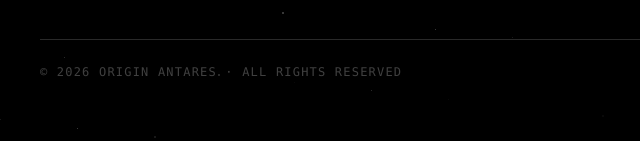
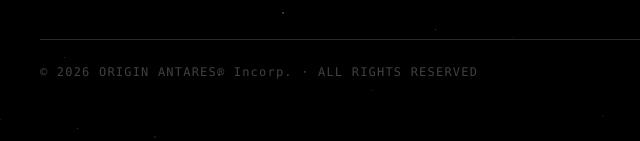
Before and after one commit to originantares/Origin-Antares, a plain HTML site: page events.html in a window 1280 px wide. Shown: the part 3199-3340 px from the top of the page, 0-640 px from the left. Drawn offline with Linux system fonts and the light colour scheme.

Commit message:
Update copyright notice in events.html

```diff
--- a/events.html
+++ b/events.html
@@ -1069,7 +1069,7 @@
                     <div
                         class="mt-14 pt-6 flex flex-col md:flex-row items-center justify-between gap-4 border-t border-primary/8">
                         <p class="text-xs tracking-widest text-white/25" style="font-family: var(--font-mono);">© 2026
-                            ORIGIN ANTARES · ALL RIGHTS RESERVED</p>
+                            ORIGIN ANTARES® Incorp. · ALL RIGHTS RESERVED</p>
                         <div class="flex items-center gap-6"><a
                                 class="text-xs tracking-widest transition-colors hover:text-white text-white/25"
                                 href="#" style="font-family: var(--font-mono);">PRIVACY</a><a
```
